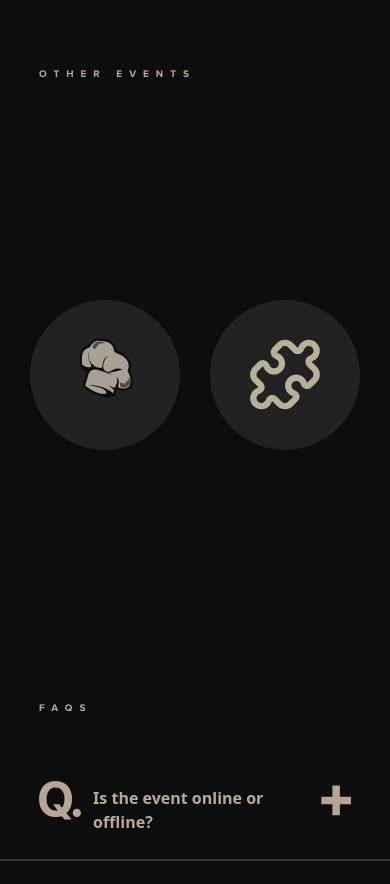
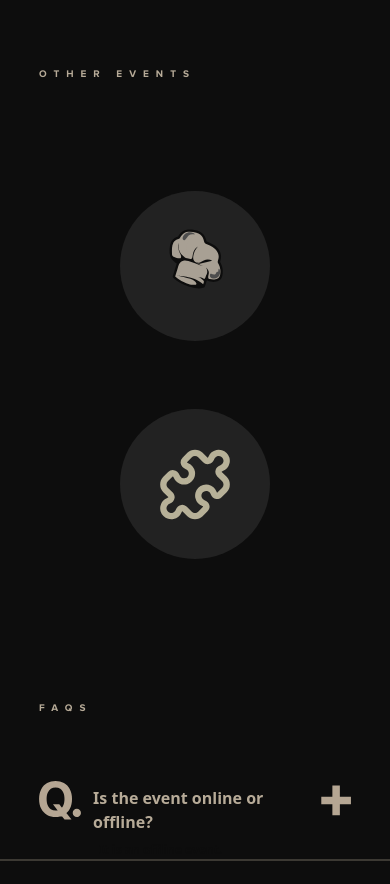
Before and after one commit to CodeChefVIT/techtalks23-landing, a Next.js app in the folder techtalks24-landing/: page /landing in a window 390 px wide. Shown: the part 4220-5104 px from the top of the page. Built offline with nearby package versions, Linux system fonts and the light colour scheme.

Commit message:
other events

```diff
--- a/techtalks24-landing/src/components/OtherEvents.js
+++ b/techtalks24-landing/src/components/OtherEvents.js
@@ -19,7 +19,7 @@ const OtherEvents = () => {
       >
         other events
       </div>
-      <div className="flex w-full h-full justify-evenly items-center">
+      <div className="flex w-full h-full justify-evenly items-center sm:flex-col">
         <Link
           href="https://cookoff.codechefvit.com"
           target="__blank"
```
